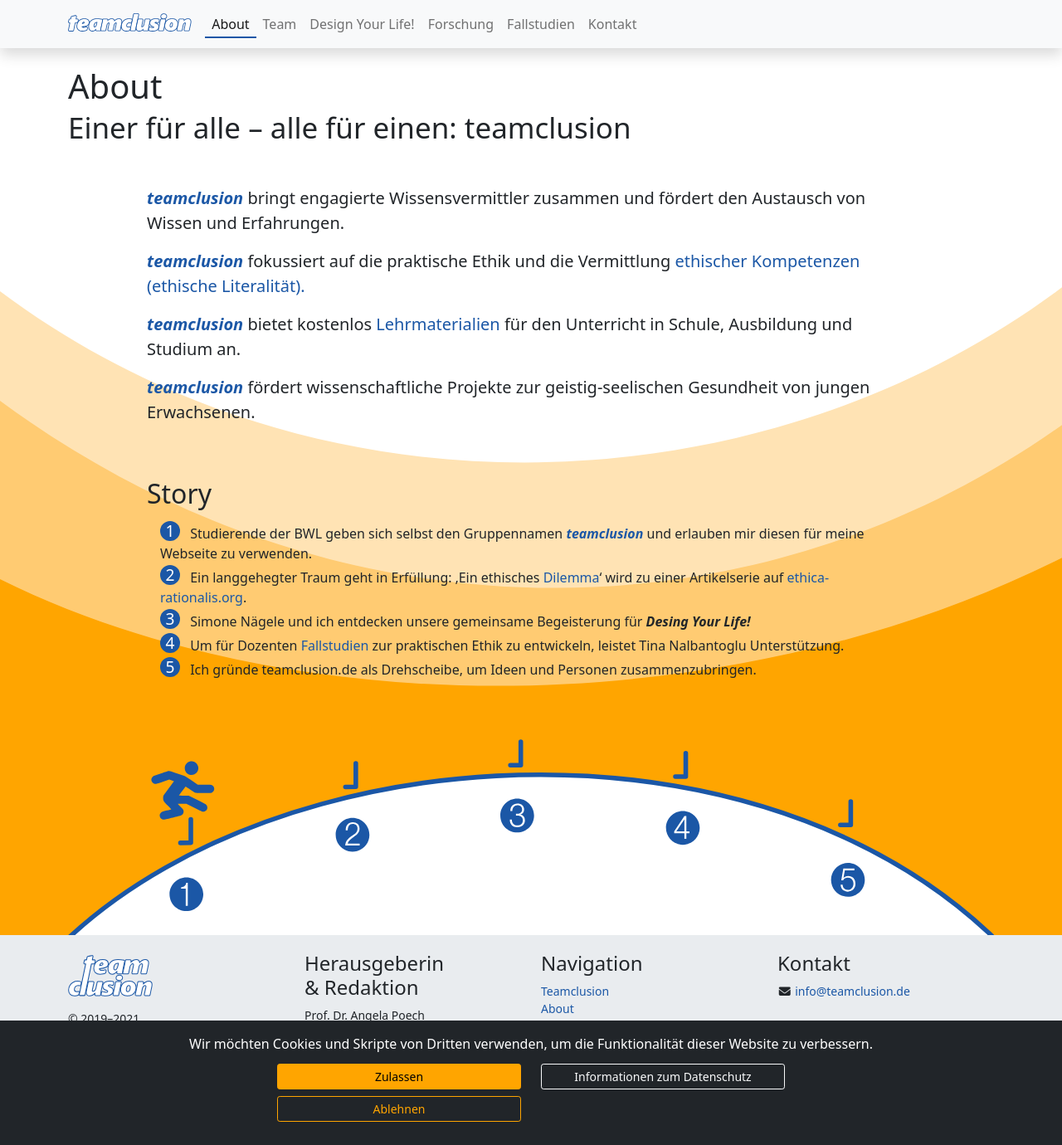
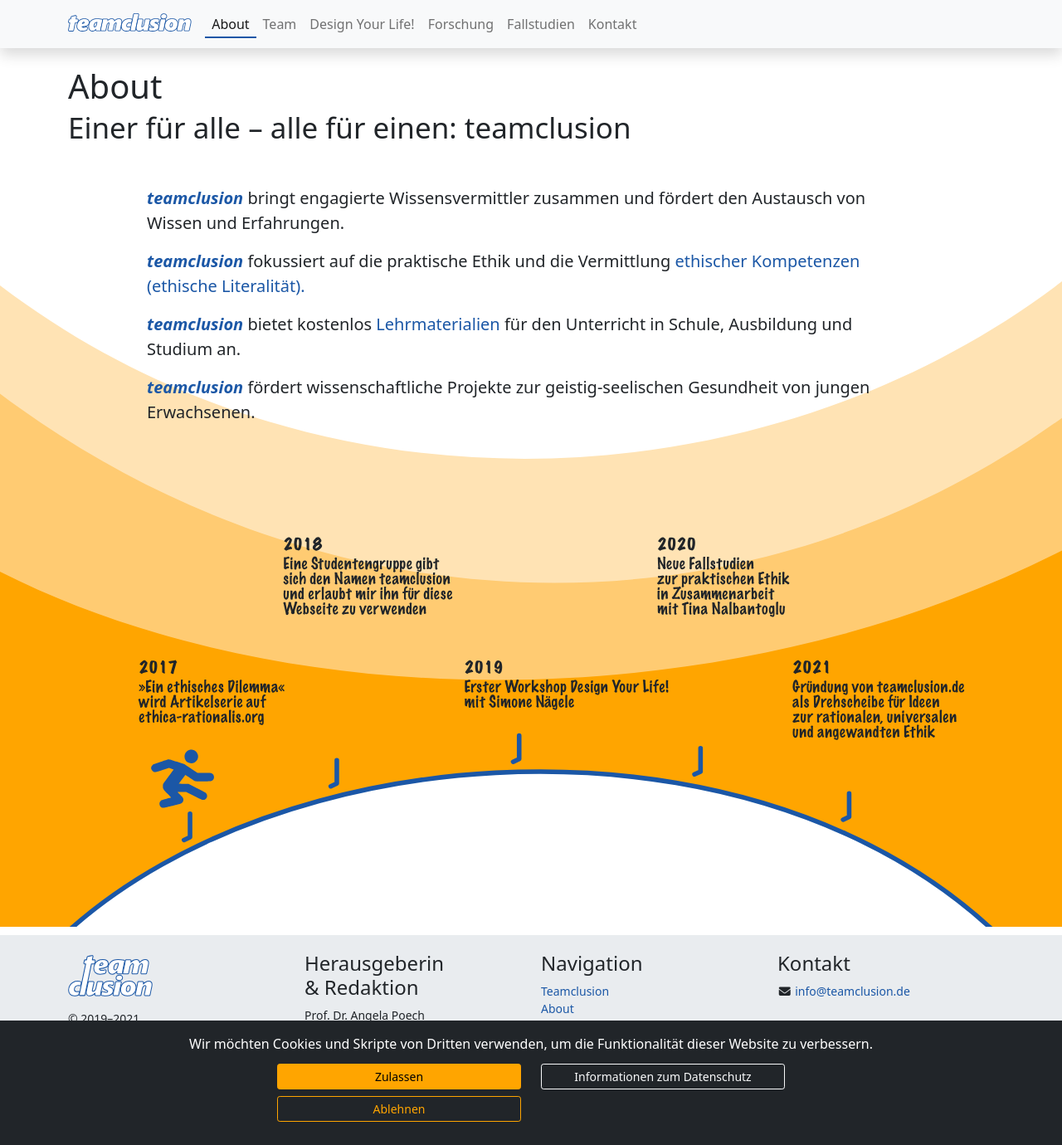
Before and after one commit to teamclusion/website, a Jekyll site: the page built from about.html, in a window 1280 px wide and 1380 px high. Shown: the whole window at 83% size. Built offline with Jekyll 4.4.1, drawn with Linux system fonts in a browser that asks for light colours; nearby versions of some CDN libraries; grey boxes are pictures that could not be loaded.

Commit message:
Neue Meilensteingrafik

```diff
--- a/about.html
+++ b/about.html
@@ -33,7 +33,7 @@
       </div> -->
 </div>
 
-
+{% comment %}
 <div class="row">
   <div class="col-md-10 offset-md-1">
     <h2 class="mt-5 mb-3">Story</h2>
@@ -58,43 +58,9 @@
   </ol>
   </div>
 </div>
+{% endcomment %}
 
-<!-- <div class="row">
-  <ol class="list-group list-group-numbered ">
-    <li class="list-group-item d-flex justify-content-between align-items-start bg-transparent border-0">
-      <span class="badge bg-primary rounded-pill">1</span>
-      <div class="ms-2 me-auto">
-        Studierende der BWL geben sich selbst den Gruppennamen {{ site.teamclusion }} und erlauben mir diesen für meine Webseite zu verwenden.
-      </div>
-    </li>
-    <li class="list-group-item d-flex justify-content-between align-items-start bg-transparent border-0">
-      <span class="badge bg-primary rounded-pill">2</span>
-      <div class="ms-2 me-auto">
-        Ein langgehegter Traum geht in Erfüllung: ‚Ein ethisches <a href="https://ethica-rationalis.org/neu-ankuendigung-von-fallstudien-zur-praktischen-ethik/
-" target="_blank">Dilemma</a>‘ wird zu einer Artikelserie auf <a href="https://ethica-rationalis.org" target="_blank">ethica-rationalis.org</a>.
-      </div>
-    </li>
-    <li class="list-group-item d-flex justify-content-between align-items-start bg-transparent border-0">
-      <span class="badge bg-primary rounded-pill">3</span>
-      <div class="ms-2 me-auto">
-        Simone Nägele und ich entdecken unsere gemeinsame Begeisterung für <span class="fw-bold fst-italic">Desing Your Life!</span>
-      </div>
-    </li>
-    <li class="list-group-item d-flex justify-content-between align-items-start bg-transparent border-0">
-      <span class="badge bg-primary rounded-pill">4</span>
-      <div class="ms-2 me-auto">
-        Um für Dozenten <a href="https://ethica-rationalis.org/spaziergang-an-der-promenade-ein-ethisches-dilemma-was-denken-sie/
-" target="_blank">Fallstudien</a> zur praktischen Ethik zu entwickeln, leistet Tina Nalbantoglu Unterstützung.
-      </div>
-    </li>
-    <li class="list-group-item d-flex justify-content-between align-items-start bg-transparent border-0">
-      <span class="badge bg-primary rounded-pill">5</span>
-      <div class="ms-2 me-auto">
-        Ich gründe teamclusion.de als Drehscheibe, um Ideen und Personen zusammenzubringen.
-      </div>
-    </li>
-  </ol>
-</div> -->
+
 <!-- max-width:1290 -->
-<img src="/assets/img/meilensteine.svg" class="img-fluid posit ion-absolute text-end" style="max-width:1290px; bottom:0px" alt="3 Meilensteine | Icon made by www.freepik.com role=" img"
+<img src="/assets/img/meilensteineNEU.svg" class="img-fluid posit ion-absolute text-end" style="max-width:1290px; bottom:0px" alt="3 Meilensteine | Icon made by www.freepik.com role=" img"
   aria-label="Meilensteine: 1.Meilenstein: Studierende der BWL geben sich selbst den Gruppennamen teamclusion und erlauben mir diesen für meine Webseite zu verwenden. 2. Meilenstein: Ich vernetze mich mit Simone Nägele und Tina Nalbantoglu. 3. Meilenstein: Ich realisiere ein langehestes Projekt, die Fallstudien zur praktischen Ethik.">
```
Also changed, not shown: assets/img/meilensteineNEU.svg (added).
